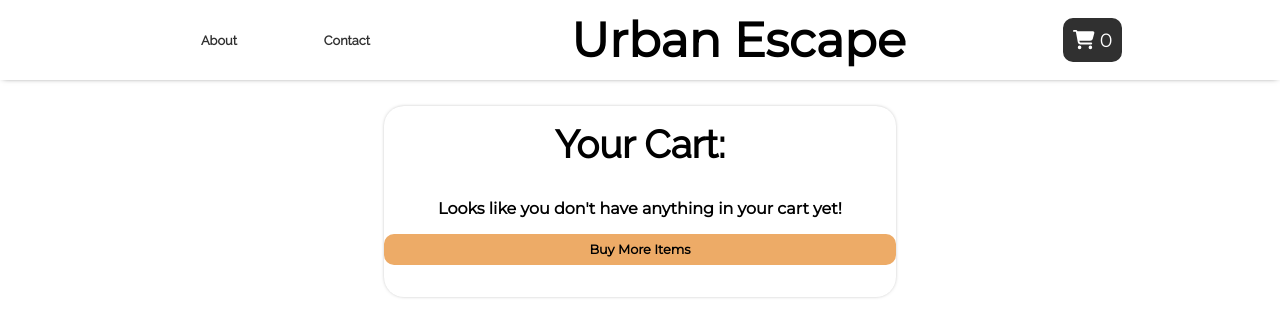
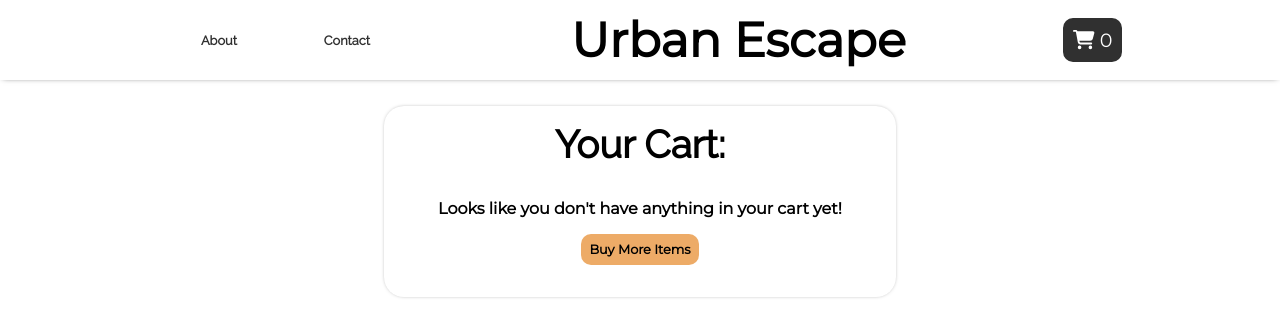
Before and after one commit to PkTheCoda/ecommerce-app, a React (Create React App) app: page /cart in a window 1280 px wide. Shown: the top 336 px of the page. Built offline with nearby package versions, Linux system fonts and the light colour scheme.

Commit message:
Update Cart.jsx

```diff
--- a/src/Components/Cart.jsx
+++ b/src/Components/Cart.jsx
@@ -24,7 +24,7 @@ function Cart(props) {
                 </div>
                 {console.log(`Item: ${props.cartTotal}`)}
                 {props.cartTotal === 0 ? <h4 class="cart--total">Looks like you don't have anything in your cart yet!</h4> : <h1 class="cart--total">Total: ${props.cartTotal}</h1>}
-                {props.cartTotal === 0 && <button className="cart-end-button end-1"><NavLink to="/store">Buy More Items</NavLink></button>}
+                {props.cartTotal === 0 && <NavLink to="/store"><button className="cart-end-button end-1">Buy More Items</button></NavLink>}
                 {props.cartTotal !== 0 && <button className="cart-end-button end-2" onClick={() => alert("Thanks for shopping at Urban Escape!")}>Checkout</button>}
             </div>
         </>
```
